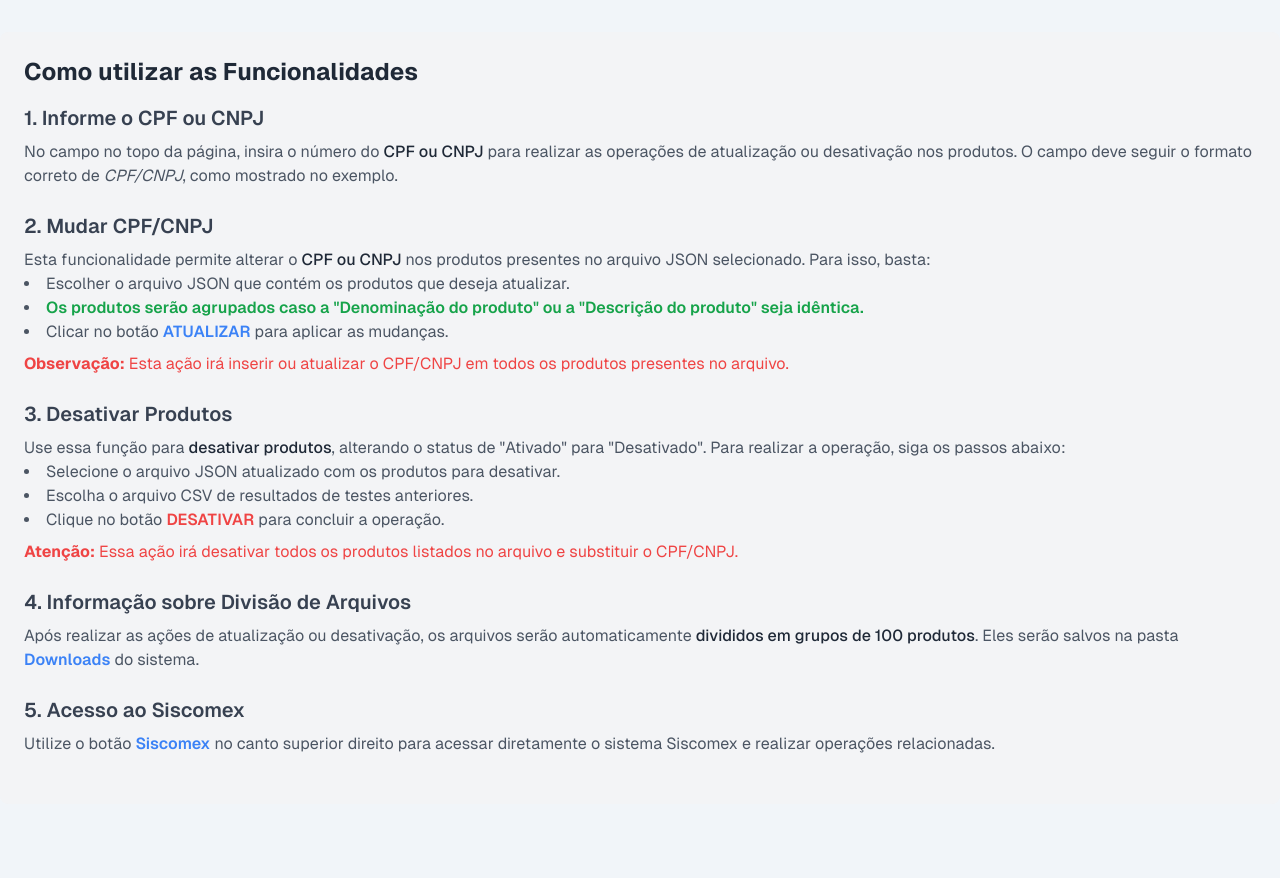
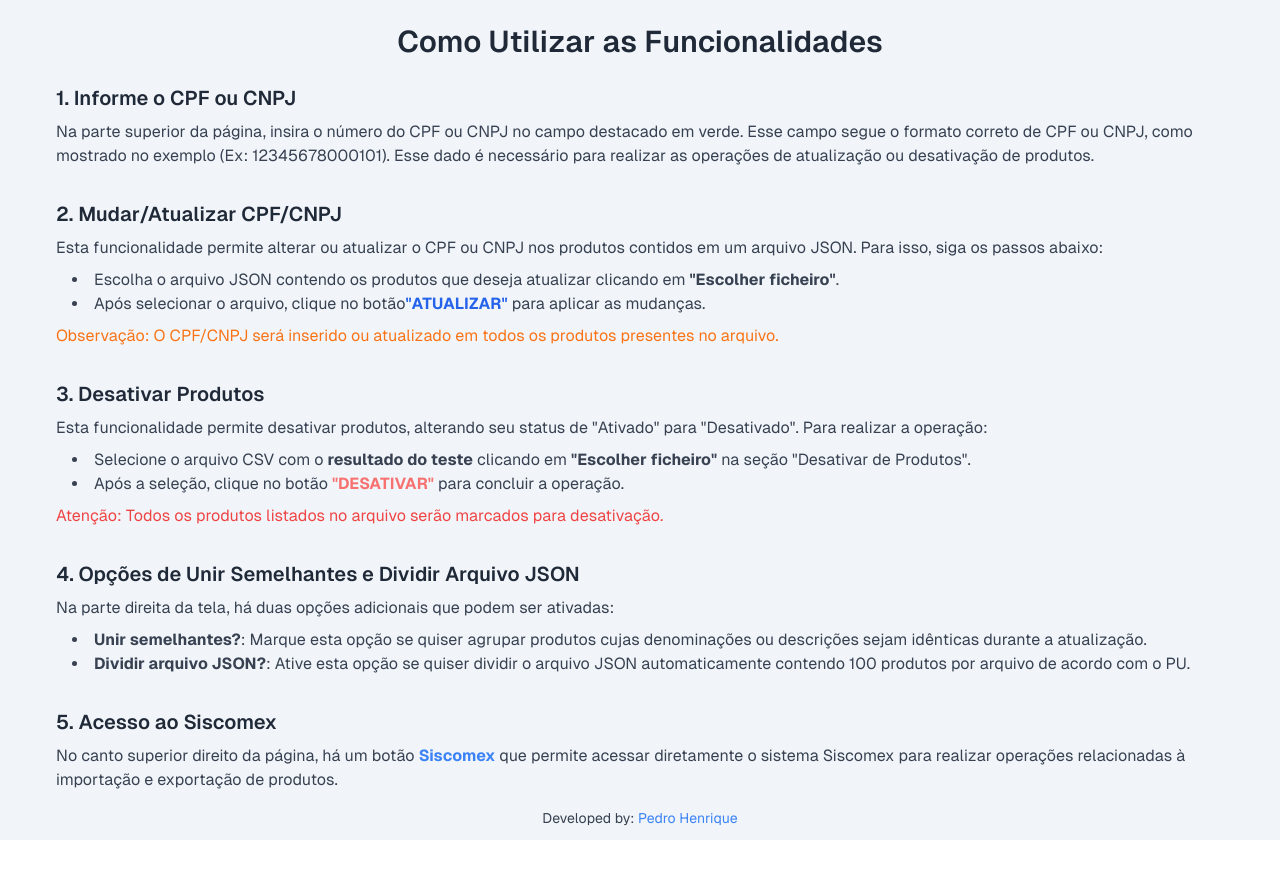
Before and after one commit to dev-pedro/preparar-json-pu, a Next.js app: page / in a window 1280 px wide. Shown: the part 398-1276 px from the top of the page. After the commit the page ends 1238 px from the top, so only its background shows below. Built offline with nearby package versions, Linux system fonts and the light colour scheme.

Commit message:
docs: Added/Updated doc

```diff
--- a/app/page.tsx
+++ b/app/page.tsx
@@ -9,6 +9,7 @@ import processCsv from "./utils/process.Csv";
 import { isCPF, isCNPJ } from "validation-br";
 import splitIntoChunks from "./utils/splitIntoChunks";
 import downloadJson from "./utils/downloadJson";
+import Doc from "./utils/doc";
 
 // Definição de tipo para o objeto JSON
 interface Product {
@@ -145,7 +146,7 @@ export default function Home() {
   }, [rootCpfCnpj]);
 
   return (
-    <div className="bg-slate-100 text-gray-800 items-center justify-items-center min-h-screen pb-20 font-[family-name:var(--font-geist-sans)]">
+    <div className="bg-slate-100 text-gray-800 items-center justify-items-center min-h-screen pb-1 font-[family-name:var(--font-geist-sans)]">
       <main className="flex flex-col w-full">
         <div className="py-4">
           <div>
@@ -292,7 +293,8 @@ export default function Home() {
             </div>
           </div>
         </div>
-        <div>
+        {<Doc />}
+        {/* <div>
           <div className="mt-8 p-6 bg-gray-100 rounded-lg">
             <h2 className="text-2xl font-bold text-gray-800 mb-4">
               Como utilizar as Funcionalidades
@@ -405,7 +407,7 @@ export default function Home() {
               </p>
             </div>
           </div>
-        </div>
+        </div> */}
       </main>
     </div>
   );
--- /dev/null
+++ b/app/utils/doc.tsx
@@ -0,0 +1,117 @@
+import React from "react";
+
+const Doc = () => {
+  return (
+    <div className="px-6 md:px-14 pt-6 text-gray-800">
+      <h2 className="text-3xl font-semibold text-center mb-6">
+        Como Utilizar as Funcionalidades
+      </h2>
+
+      <div className="mb-8">
+        <h3 className="text-xl font-semibold mb-2">1. Informe o CPF ou CNPJ</h3>
+        <p className="text-gray-700">
+          Na parte superior da página, insira o número do CPF ou CNPJ no campo
+          destacado em verde. Esse campo segue o formato correto de CPF ou CNPJ,
+          como mostrado no exemplo (Ex: 12345678000101). Esse dado é necessário
+          para realizar as operações de atualização ou desativação de produtos.
+        </p>
+      </div>
+
+      <div className="mb-8">
+        <h3 className="text-xl font-semibold mb-2">
+          2. Mudar/Atualizar CPF/CNPJ
+        </h3>
+        <p className="text-gray-700">
+          Esta funcionalidade permite alterar ou atualizar o CPF ou CNPJ nos
+          produtos contidos em um arquivo JSON. Para isso, siga os passos
+          abaixo:
+        </p>
+        <ul className="list-disc list-inside pl-4 text-gray-700 mt-2">
+          <li>
+            Escolha o arquivo JSON contendo os produtos que deseja atualizar
+            clicando em <strong>"Escolher ficheiro"</strong>.
+          </li>
+          <li>
+            Após selecionar o arquivo, clique no botão
+            <strong className="text-blue-600">"ATUALIZAR"</strong> para aplicar
+            as mudanças.
+          </li>
+        </ul>
+        <p className="text-orange-500 mt-2">
+          Observação: O CPF/CNPJ será inserido ou atualizado em todos os
+          produtos presentes no arquivo.
+        </p>
+      </div>
+
+      <div className="mb-8">
+        <h3 className="text-xl font-semibold mb-2">3. Desativar Produtos</h3>
+        <p className="text-gray-700">
+          Esta funcionalidade permite desativar produtos, alterando seu status
+          de "Ativado" para "Desativado". Para realizar a operação:
+        </p>
+        <ul className="list-disc list-inside pl-4 text-gray-700 mt-2">
+          <li>
+            Selecione o arquivo CSV com o <strong>resultado do teste</strong>{" "}
+            clicando em <strong>"Escolher ficheiro"</strong> na seção "Desativar
+            de Produtos".
+          </li>
+          <li>
+            Após a seleção, clique no botão{" "}
+            <strong className="text-red-400">"DESATIVAR"</strong> para concluir
+            a operação.
+          </li>
+        </ul>
+        <p className="text-red-500 mt-2">
+          Atenção: Todos os produtos listados no arquivo serão marcados para
+          desativação.
+        </p>
+      </div>
+
+      <div className="mb-8">
+        <h3 className="text-xl font-semibold mb-2">
+          4. Opções de Unir Semelhantes e Dividir Arquivo JSON
+        </h3>
+        <p className="text-gray-700">
+          Na parte direita da tela, há duas opções adicionais que podem ser
+          ativadas:
+        </p>
+        <ul className="list-disc list-inside pl-4 text-gray-700 mt-2">
+          <li>
+            <strong>Unir semelhantes?</strong>: Marque esta opção se quiser
+            agrupar produtos cujas denominações ou descrições sejam idênticas
+            durante a atualização.
+          </li>
+          <li>
+            <strong>Dividir arquivo JSON?</strong>: Ative esta opção se quiser
+            dividir o arquivo JSON automaticamente contendo 100 produtos por
+            arquivo de acordo com o PU.
+          </li>
+        </ul>
+      </div>
+
+      <div>
+        <h3 className="text-xl font-semibold mb-2">5. Acesso ao Siscomex</h3>
+        <p className="text-gray-700">
+          No canto superior direito da página, há um botão{" "}
+          <strong className="font-bold text-blue-500">Siscomex</strong> que
+          permite acessar diretamente o sistema Siscomex para realizar operações
+          relacionadas à importação e exportação de produtos.
+        </p>
+      </div>
+
+      <div className="flex justify-center content-end text-gray-700 text-sm mt-4 mb-2">
+        <p>
+          Developed by:{" "}
+          <a
+            href="https://github.com/dev-pedro"
+            className="text-blue-500 hover:underline"
+          >
+            Pedro Henrique
+          </a>
+        </p>
+      </div>
+    </div>
+  );
+};
+
+export default Doc;
```
Also changed, not shown: 1 other file (tests, documents, lock files or other folders).
